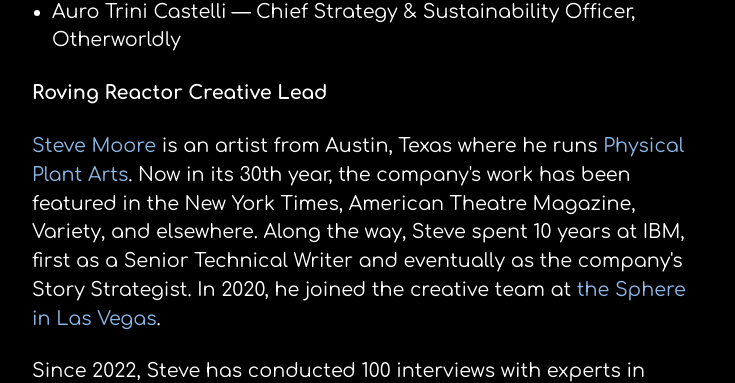
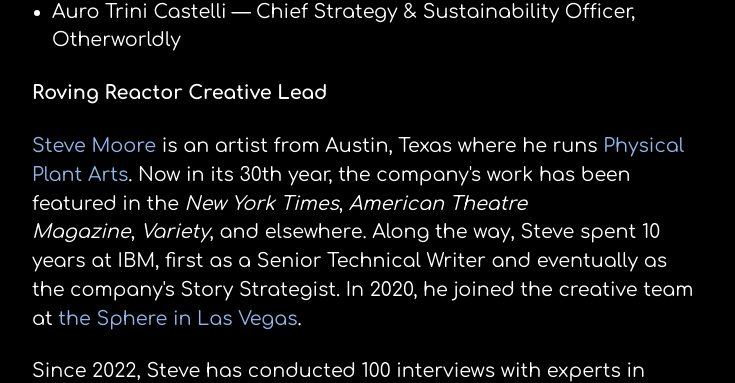
Before and after one commit to PhysicalPlant/rovingreactor_website, a Next.js app: page /coalition in a window 1280 px wide. Shown: the part 1799-2182 px from the top of the page, without its empty margins (0-735 px from the left). Built offline with nearby package versions, Linux system fonts and the light colour scheme.

Commit message:
italicizing the titles

```diff
--- a/src/app/coalition/page.tsx
+++ b/src/app/coalition/page.tsx
@@ -124,10 +124,12 @@
               is an artist from Austin, Texas where he runs{" "}
               <a href="https://physicalplant.org/about/">Physical Plant Arts</a>
               . Now in its 30th year, the company&apos;s work has been featured
-              in the New York Times, American Theatre Magazine, Variety, and
-              elsewhere. Along the way, Steve spent 10 years at IBM, first as a
-              Senior Technical Writer and eventually as the company&apos;s Story
-              Strategist. In 2020, he joined the creative team at{" "}
+              in the <i>New York Times</i>, <i>American Theatre Magazine</i>
+              ,&nbsp;
+              <i>Variety</i>, and elsewhere. Along the way, Steve spent 10 years
+              at IBM, first as a Senior Technical Writer and eventually as the
+              company&apos;s Story Strategist. In 2020, he joined the creative
+              team at{" "}
               <a href="https://www.thesphere.com/">the Sphere in Las Vegas</a>.
             </p>
             <p className="text-white mb-6">
```
